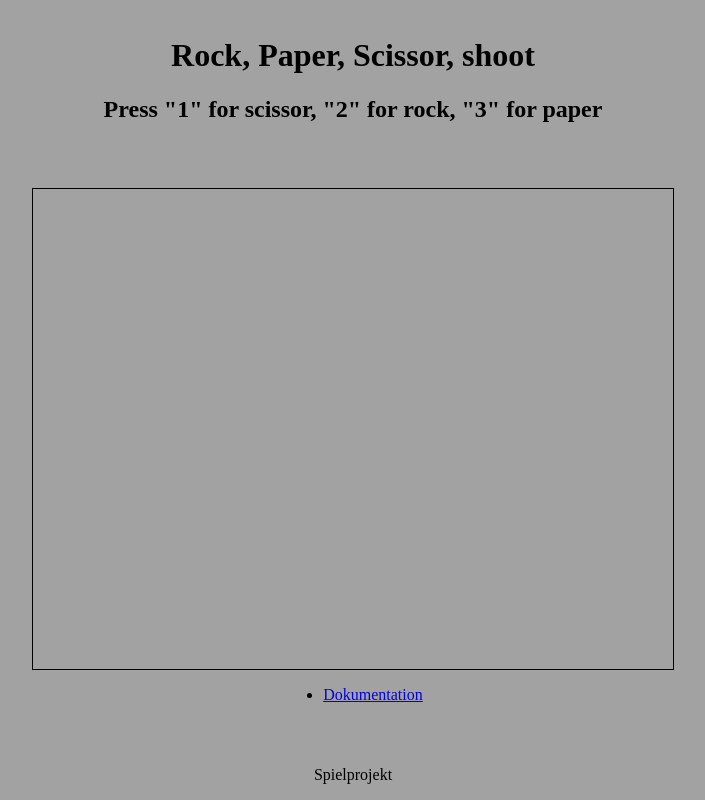
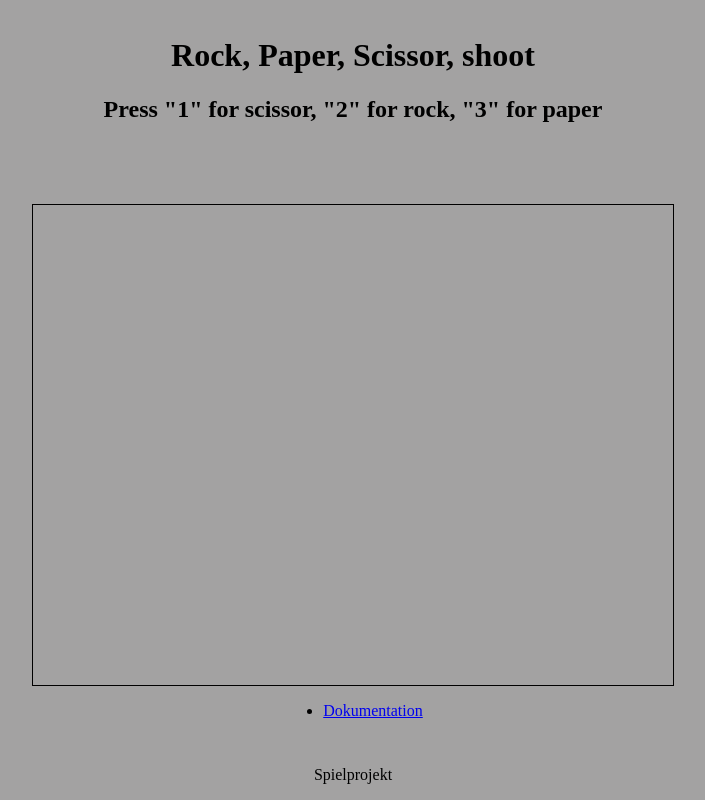
Before and after one commit to gymmu-1wb-2025/04-kaplay-gamemasters, a website built with Vite: page index.html in a window 1280 px wide. Shown: the whole page, without its empty margins (287-992 px from the left). Built offline with nearby package versions, Linux system fonts and the light colour scheme; what kaplay would draw is missing.

Commit message:
Layout Main in CSS

```diff
--- a/style.css
+++ b/style.css
@@ -19,6 +19,11 @@ body {
     flex-direction: column;
     justify-content: center;
     align-items: center;
+    background-color: #a3a2a2;
+}
+main {
+    text-align: center;
+    padding: 1em;
     background-color: #a3a2a2;
 }
 
```
